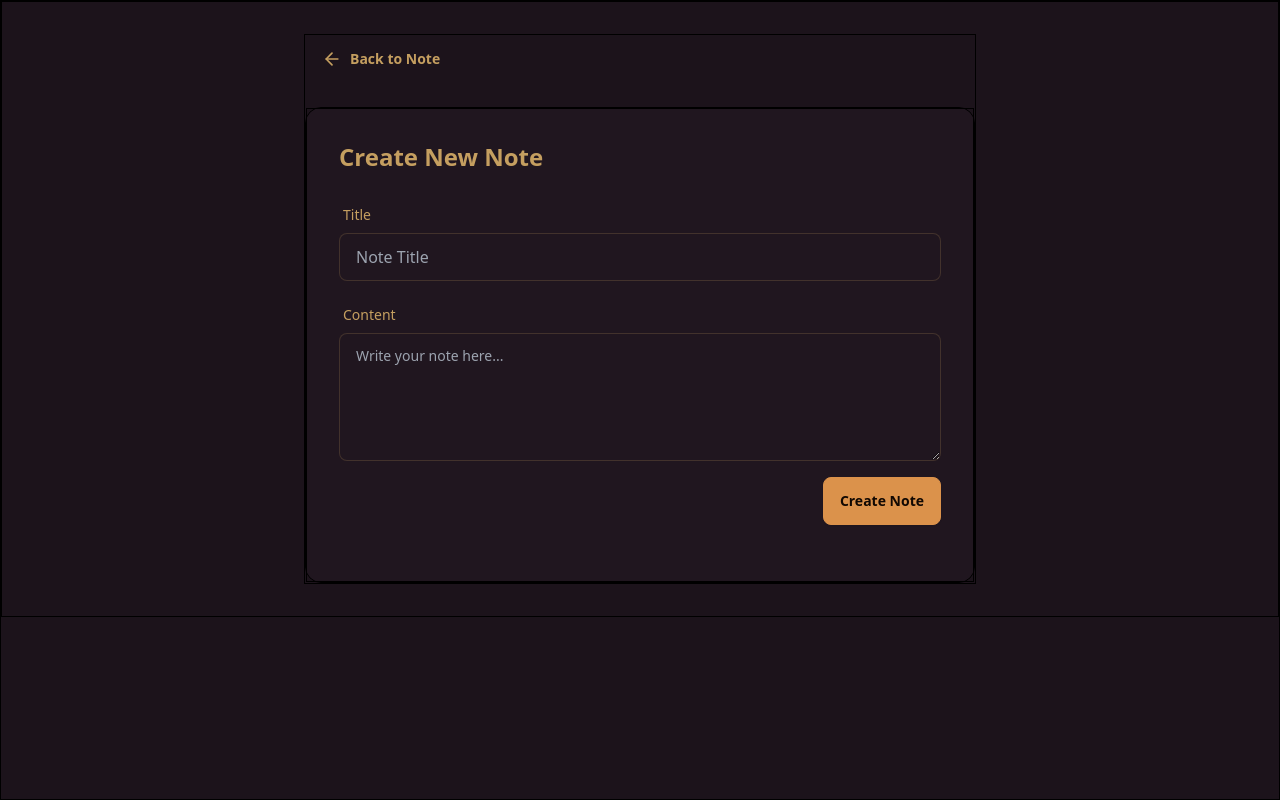
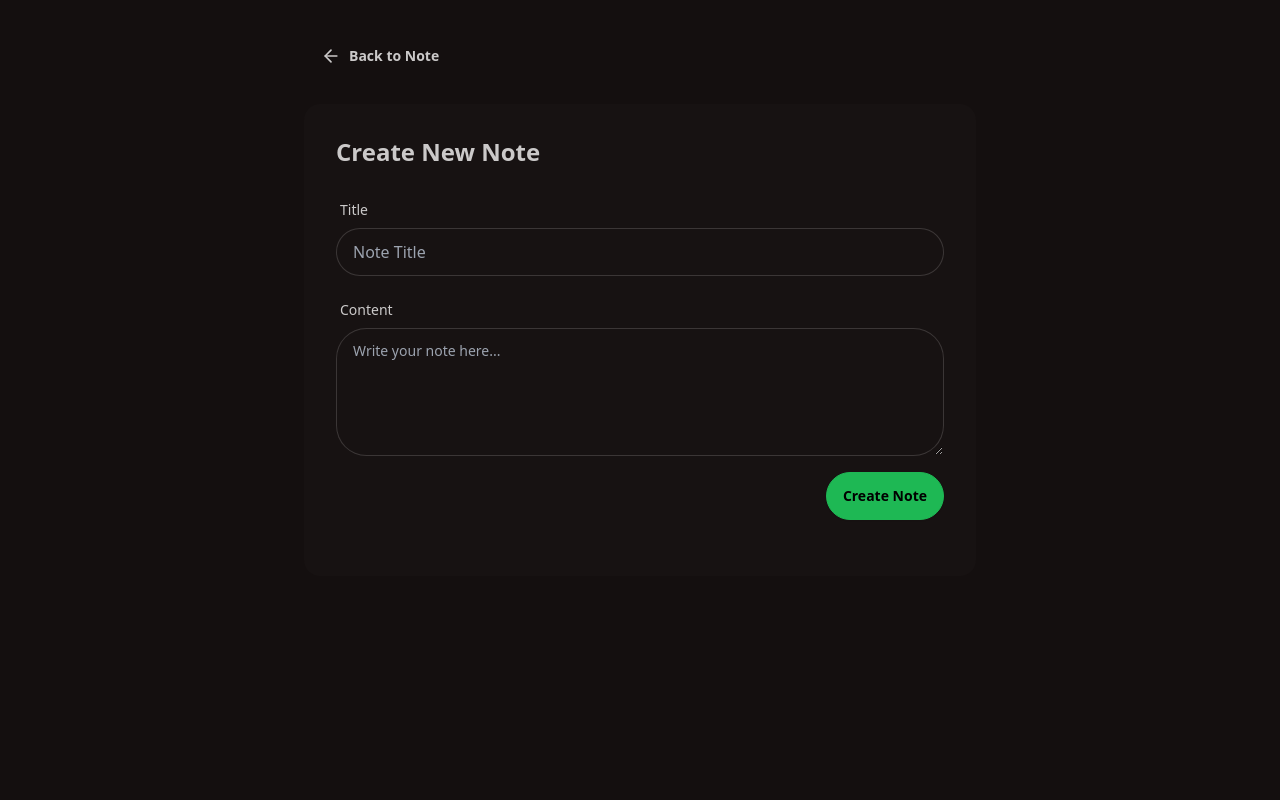
Before and after one commit to abirmahmood6/NoteStack, a React app in the folder frontend/: page /create in a window 1280 px wide. Built offline with nearby package versions, Linux system fonts and the light colour scheme; the HTML template or start-up script is replaced by a standard one.

Commit message:
prepared for the deployment

```diff
--- a/frontend/src/App.jsx
+++ b/frontend/src/App.jsx
@@ -12,7 +12,7 @@ import toast from "react-hot-toast"; //import toast for success/error msg animat
 
 const App = () => {
   return (
-    <div data-theme="coffee">
+    <div data-theme="forest">
       <Routes>
         <Route path ="/" element={<HomePage />}/>
         <Route path ="/create" element={<CreatePage />}/>
--- a/frontend/src/lib/axios.js
+++ b/frontend/src/lib/axios.js
@@ -1,7 +1,8 @@
 import axios from "axios";
 
+const BASE_URL= import.meta.env.MODE === "development" ? "http://localhost:5001/api" : "/api"
 const api = axios.create({
-  baseURL: "http://localhost:5001/api", // the reason why we don't include '/notes/' in the URL and set it manually in every file is because if we have a new feature later e.g - authentication then we can just have this URL call and in the specific files, we can pass '/note' or '/auth', etc accordlingly.
+  baseURL: BASE_URL, // the reason why we don't include '/notes/' in the URL and set it manually in every file is because if we have a new feature later e.g - authentication then we can just have this URL call and in the specific files, we can pass '/note' or '/auth', etc accordlingly.
 });
 
 export default api;
--- a/frontend/src/pages/CreatePage.jsx
+++ b/frontend/src/pages/CreatePage.jsx
@@ -45,9 +45,9 @@ const CreatePage = () => {
   };
 
   return (
-    <div className="min-h-screen bg-base-200 border border-black"> {/* The big canvas for the whole page.*/}
-      <div className="container mx-auto px-4 py-8 border border-black"> {/* centers content horizontally, adds padding */}
-        <div className="max-w-2xl mx-auto border border-black"> {/*Ensures the form doesn’t stretch too wide on big screens */}
+    <div className="min-h-screen bg-base-200"> {/* The big canvas for the whole page.*/}
+      <div className="container mx-auto px-4 py-8"> {/* centers content horizontally, adds padding */}
+        <div className="max-w-2xl mx-auto"> {/*Ensures the form doesn’t stretch too wide on big screens */}
           {/* top: backArrow button */}
           <Link to={"/"} className="btn btn-ghost mb-6">
           <ArrowLeftIcon className="size-5" />
@@ -55,8 +55,8 @@ const CreatePage = () => {
           </Link>
           {/* middle: content */}
           {/* the double divs containers style is part of the DaisyUI component style system — card adds outer layout & appearance.*/}
-          <div className="card bg-base-100 border border-black">
-            <div className="card-body border border-black">
+          <div className="card bg-base-100">
+            <div className="card-body">
               <h2 className="card-title text-2xl mb-4"> Create New Note </h2>
 
               <form onSubmit={handleSubmit}> {/* call our submit function here*/}
--- a/frontend/src/pages/NoteDetailPage.jsx
+++ b/frontend/src/pages/NoteDetailPage.jsx
@@ -4,16 +4,20 @@ import { Link, useNavigate, useParams } from "react-router"
 import api from "../lib/axios.js";
 import toast from "react-hot-toast"
 
+// 1) Finish Deployement !!
+// 2) DO PYTHON DSA (CLASS + POINTER) -> TDP HACKARANK!!
+// 3) TDP HACKARANK!!
+
 const NoteDetailPage = () => {
-  const [note,setNote] = useState(null)
+  const [note, setNote] = useState(null)
   const [loading, setLoading] = useState(true)
-  const [saving,setSaving] = useState(false) // saving tracks whether the note is currently being saved (or updated) to the backend.
+  const [saving, setSaving] = useState(false) // saving tracks whether the note is currently being saved (or updated) to the backend.
 
-const {id} = useParams();  // useParam() - it's job is to extract dynamic parameters from the given URL
+  const { id } = useParams();  // useParam() - it's job is to extract dynamic parameters from the given URL
   const navigate = useNavigate()
 
   const handleDelete = async () => {
-   if (!window.confirm("Do you want to delete the note?")){return;}
+    if (!window.confirm("Do you want to delete the note?")) { return; }
     try {
       await api.delete(`/notes/${id}`)
       toast.success("Note Deleted Successfully")
@@ -25,7 +29,7 @@ const handleDelete = async () => {
   }
 
   const handleSave = async () => {
-  if (!note.title.trim() || !note.content.trim()){
+    if (!note.title.trim() || !note.content.trim()) {
       toast.error("Please enter both title and content")
     };
     setSaving(true) // tells that the saving process has started (displays "Saving..." UI)
@@ -55,34 +59,34 @@ useEffect(() => {
       }
     }
     fetchNote();
-},[id]) //dependecies
+  }, [id]) //dependecies
 
-if (loading){
+  if (loading) {
     return <div className="min-h-screen bg-base-200 flex justify-center items-center">
       <LoaderIcon className="animate-spin size-10"> </LoaderIcon>
     </div>
   }
 
-console.log({note}) // console logging data to see if fetch succesfull
+  console.log({ note }) // console logging data to see if fetch succesfull
 
   return (
-    <div className="max-h-screen">
-    <div className="container mx-auto max-w-6xl border py-8 px-4 border-white ">
-    <div className="max-w-2xl mx-auto border border-white"> {/*Ensures the form doesn’t stretch too wide on big screens */}
+    <div className="max-h-screen bg-base-200 ">
+      <div className="container mx-auto py-8 px-4">
+        <div className="max-w-2xl mx-auto"> {/*Ensures the form doesn’t stretch too wide on big screens */}
 
           <div className="flex justify-between items-center">
             <Link to="/" className="btn btn-ghost mb-6">
-      <ArrowLeft/>
+              <ArrowLeft />
               Back to Note</Link>
-      <div className="btn btn-primary flex flex-row">
-        <Trash2Icon className="size-4"/>
+            <div className="btn text-red-600 flex flex-row">
+              <Trash2Icon className="size-4" />
               <button onClick={handleDelete}>  Delete Note </button>
             </div>
           </div>
 
-      <div className="card bg-base-100">
-      <div className="card-body border border-black">
-        <h2 className="card-title text-2xl mb-4 border border-white"> Note Details Page </h2>
+          <div className="card bg-base-100 ">
+            <div className="card-body">
+              <h2 className="card-title text-2xl mb-4"> Note Details Page </h2>
               <div className="form-control mb-4"> {/* form-control = wrapper that neatly stacks a label and its input with proper spacing and alignment.  */}
                 <label className="label"> {/*label & label-text: styles the text inside the label nicely according to DaisyUI */}
                   <span className="label-text"> Title </span>
@@ -91,8 +95,8 @@ console.log({note}) // console logging data to see if fetch succesfull
                   type="text"
                   placeholder="Enter Title"
                   className="input input-bordered"
-          value = {note.title}
-          onChange={(e) => setNote( {...note,title: e.target.value})}
+                  value={note.title}
+                  onChange={(e) => setNote({ ...note, title: e.target.value })}
                 />
               </div>
 
@@ -103,14 +107,14 @@ console.log({note}) // console logging data to see if fetch succesfull
                 <textarea
                   placeholder="Enter Content"
                   className="textarea textarea-bordered h-32"
-          value = {note.content}
-          onChange={(e) => setNote({...note,content: e.target.value})}
+                  value={note.content}
+                  onChange={(e) => setNote({ ...note, content: e.target.value })}
                 />
               </div>
 
               <div className="card-action flex justify-end">
                 <button className="btn btn-primary " disabled={saving} onClick={handleSave}>
-            {saving? "Saving...":"Save Changes"}
+                  {saving ? "Saving..." : "Save Changes"}
                 </button>
               </div>
 
--- a/frontend/tailwind.config.js
+++ b/frontend/tailwind.config.js
@@ -11,6 +11,6 @@ export default {
   },
   plugins: [daisyui],
   daisyui: {
-    themes: ["coffee"]
+    themes: ["forest"]
   }
 }
```
Also changed, not shown: package.json (added, +13 -0 lines), 5 other files (tests, documents, lock files or other folders). Lines whose indentation alone changed are shown as unchanged.
